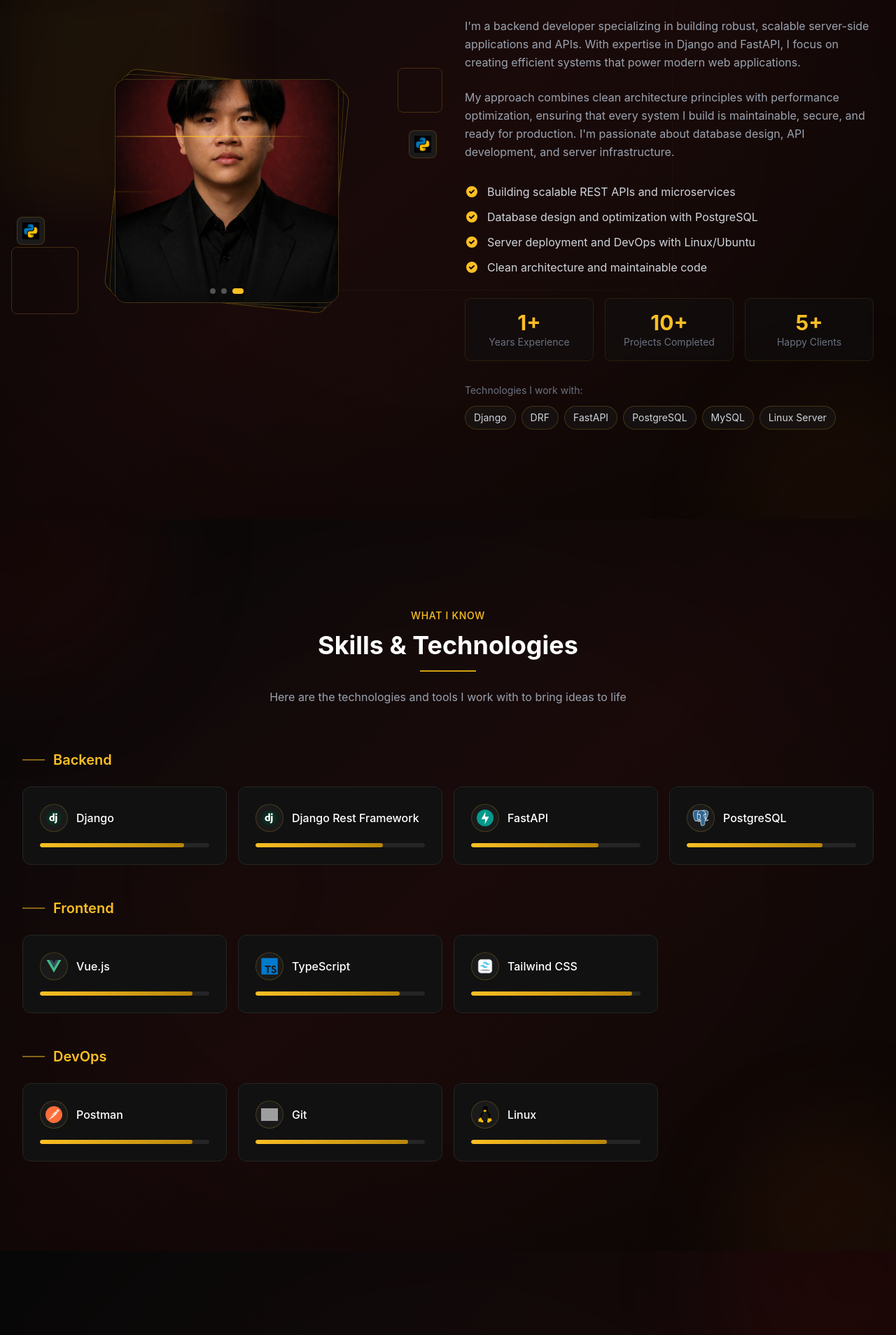
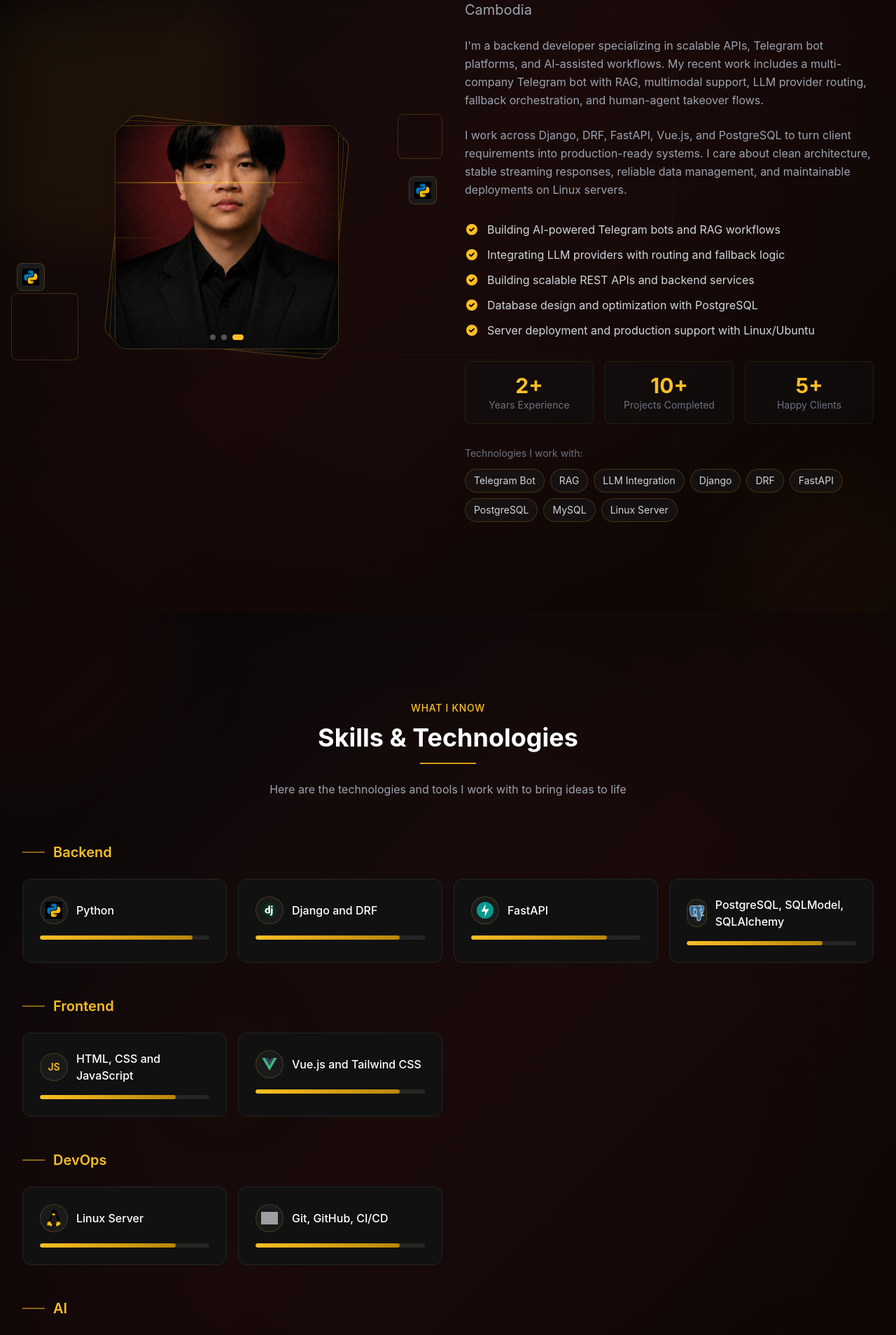
Before and after one commit to PuRakkk/my-portfolio, a Vue app: page / in a window 1280 px wide. Shown: the part 1150-3058 px from the top of the page at 70% size. Built offline with nearby package versions, Linux system fonts and the light colour scheme; grey boxes are pictures that could not be loaded.

Commit message:
2026 May updated

```diff
--- a/src/components/About.vue
+++ b/src/components/About.vue
@@ -2,19 +2,23 @@
 import { ref, onMounted, onUnmounted } from 'vue'
 
 const stats = [
-  { label: 'Years Experience', value: '1+' },
+  { label: 'Years Experience', value: '2+' },
   { label: 'Projects Completed', value: '10+' },
   { label: 'Happy Clients', value: '5+' },
 ]
 
 const highlights = [
-  'Building scalable REST APIs and microservices',
+  'Building AI-powered Telegram bots and RAG workflows',
+  'Integrating LLM providers with routing and fallback logic',
+  'Building scalable REST APIs and backend services',
   'Database design and optimization with PostgreSQL',
-  'Server deployment and DevOps with Linux/Ubuntu',
-  'Clean architecture and maintainable code',
+  'Server deployment and production support with Linux/Ubuntu',
 ]
 
 const technologies = [
+  { name: 'Telegram Bot', category: 'Bot Platform' },
+  { name: 'RAG', category: 'AI Workflow' },
+  { name: 'LLM Integration', category: 'AI Workflow' },
   { name: 'Django', category: 'Framework' },
   { name: 'DRF', category: 'Framework' },
   { name: 'FastAPI', category: 'Framework' },
@@ -169,16 +173,17 @@ onUnmounted(() => {
           <h3 class="text-2xl font-semibold text-white mb-2">
             I'm <span class="text-gold-400">Chon Sarak</span>,
           </h3>
-          <h4 class="text-xl text-gray-400 mb-6">a Backend Developer based in Cambodia</h4>
+          <h4 class="text-xl text-gray-400 mb-6">a Backend Developer building AI-powered systems in Cambodia</h4>
           <p class="text-gray-400 mb-6 leading-relaxed">
-            I'm a backend developer specializing in building robust, scalable server-side applications
-            and APIs. With expertise in Django and FastAPI, I focus on creating efficient systems
-            that power modern web applications.
+            I'm a backend developer specializing in scalable APIs, Telegram bot platforms, and
+            AI-assisted workflows. My recent work includes a multi-company Telegram bot with RAG,
+            multimodal support, LLM provider routing, fallback orchestration, and human-agent
+            takeover flows.
           </p>
           <p class="text-gray-400 mb-8 leading-relaxed">
-            My approach combines clean architecture principles with performance optimization,
-            ensuring that every system I build is maintainable, secure, and ready for production.
-            I'm passionate about database design, API development, and server infrastructure.
+            I work across Django, DRF, FastAPI, Vue.js, and PostgreSQL to turn client requirements
+            into production-ready systems. I care about clean architecture, stable streaming
+            responses, reliable data management, and maintainable deployments on Linux servers.
           </p>
 
           <!-- Highlights -->
--- a/src/components/Experience.vue
+++ b/src/components/Experience.vue
@@ -4,7 +4,11 @@ interface Experience {
   company: string
   role: string
   period: string
-  responsibilities: string[]
+  responsibilities?: string[]
+  projects?: {
+    name: string
+    responsibilities: string[]
+  }[]
 }
 
 const experiences: Experience[] = [
@@ -13,12 +17,26 @@ const experiences: Experience[] = [
     company: 'Freelancer',
     role: 'Backend Developer',
     period: '2025 - Present',
-    responsibilities: [
-      'Building web applications for clients',
-      'Developed Cainvite - an online platform for selling modern wedding invitation templates',
-      'Creating full-stack solutions using Django, DRF, and Vue.js',
-      'Designing and managing PostgreSQL databases',
-      'Providing ongoing maintenance and support for client projects',
+    projects: [
+      {
+        name: 'Telegram Bot with RAG',
+        responsibilities: [
+          'Built a multi-company AI Telegram bot platform with multimodal support, LLM fallback orchestration, and human-agent takeover workflows',
+          'Developed AI chatbot workflows for customer support, product recommendations, and FAQ handling',
+          'Integrated multiple LLM providers, including OpenAI, DeepSeek, and Gemini, with provider routing and fallback logic',
+          'Built progressive Telegram response streaming with safe stream ownership, cancellation handling, and improved message stability',
+          'Enhanced the admin dashboard with internal data management and chat visibility features',
+        ],
+      },
+      {
+        name: 'CaInvite',
+        responsibilities: [
+          'Built CaInvite, a platform for selling wedding invitation templates',
+          'Developed custom web applications for clients',
+          'Built full-stack solutions with Django, DRF, FastAPI, and Vue.js',
+          'Designed and maintained PostgreSQL databases',
+        ],
+      },
     ],
   },
   {
@@ -119,7 +137,7 @@ const experiences: Experience[] = [
                 </div>
 
                 <!-- Responsibilities -->
-                <ul class="space-y-2">
+                <ul v-if="exp.responsibilities" class="space-y-2">
                   <li
                     v-for="(resp, respIndex) in exp.responsibilities"
                     :key="respIndex"
@@ -131,6 +149,30 @@ const experiences: Experience[] = [
                     {{ resp }}
                   </li>
                 </ul>
+
+                <!-- Project groups -->
+                <div v-if="exp.projects" class="space-y-5">
+                  <div
+                    v-for="project in exp.projects"
+                    :key="project.name"
+                  >
+                    <h4 class="text-sm font-semibold text-white mb-2">
+                      Project: {{ project.name }}
+                    </h4>
+                    <ul class="space-y-2">
+                      <li
+                        v-for="(resp, respIndex) in project.responsibilities"
+                        :key="respIndex"
+                        class="flex items-start text-gray-400 text-sm"
+                      >
+                        <svg class="w-4 h-4 text-gold-400 mr-2 mt-0.5 flex-shrink-0" fill="currentColor" viewBox="0 0 20 20">
+                          <path fill-rule="evenodd" d="M10 18a8 8 0 100-16 8 8 0 000 16zm3.707-9.293a1 1 0 00-1.414-1.414L9 10.586 7.707 9.293a1 1 0 00-1.414 1.414l2 2a1 1 0 001.414 0l4-4z" clip-rule="evenodd" />
+                        </svg>
+                        {{ resp }}
+                      </li>
+                    </ul>
+                  </div>
+                </div>
               </div>
             </div>
           </div>
--- a/src/components/Projects.vue
+++ b/src/components/Projects.vue
@@ -18,7 +18,15 @@ const projects: Project[] = [
     tags: ['Django', 'DRF', 'PostgreSQL', 'Vue.js'],
     liveUrl: 'https://cainvite.com',
     githubUrl: '#',
-  }
+  },
+  {
+    id: 2,
+    title: 'Telegram RAG Assistant Bot',
+    description: 'A Telegram-based LLM portfolio assistant built from my Telegram bot with RAG project. The bot demonstrates retrieval-augmented AI chat, portfolio Q&A, and LLM-powered responses directly inside Telegram.',
+    image: 'chon-sarak',
+    tags: ['Telegram Bot', 'RAG', 'LLM', 'FastAPI'],
+    liveUrl: 'https://t.me/sarak_assistant_bot',
+  },
 ]
 </script>
 
@@ -55,12 +63,26 @@ const projects: Project[] = [
         >
           <div class="h-48 bg-gradient-to-br from-dark-700 to-dark-800 flex items-center justify-center relative overflow-hidden">
             <div class="absolute inset-0 bg-gold-400/5 opacity-0 group-hover:opacity-100 transition-opacity"></div>
-            <img
+            <div
               v-if="project.image === 'logo'"
-              src="@/assets/images/logo.webp"
-              :alt="project.title"
-              class="w-16 h-16 object-contain group-hover:scale-110 transition-transform duration-300"
-            />
+              class="w-16 h-16 rounded-full overflow-hidden border border-gold-400/30 bg-dark-900 flex items-center justify-center group-hover:scale-110 transition-transform duration-300"
+            >
+              <img
+                src="@/assets/images/logo.webp"
+                :alt="project.title"
+                class="w-10 h-10 object-contain"
+              />
+            </div>
+            <div
+              v-else-if="project.image === 'chon-sarak'"
+              class="w-16 h-16 rounded-full overflow-hidden border border-gold-400/30 bg-dark-900 group-hover:scale-110 transition-transform duration-300"
+            >
+              <img
+                src="@/assets/images/chon-sarak.png"
+                :alt="project.title"
+                class="w-full h-full object-cover object-[50%_32%] scale-[1.45]"
+              />
+            </div>
             <span v-else class="text-7xl group-hover:scale-110 transition-transform duration-300">
               {{ project.image }}
             </span>
@@ -70,7 +92,7 @@ const projects: Project[] = [
             <h3 class="text-xl font-semibold text-white mb-3 group-hover:text-gold-400 transition-colors">
               {{ project.title }}
             </h3>
-            <p class="text-gray-500 text-sm mb-4 line-clamp-2">
+            <p class="text-gray-500 text-sm mb-4">
               {{ project.description }}
             </p>
 
--- a/src/components/Skills.vue
+++ b/src/components/Skills.vue
@@ -8,19 +8,18 @@ interface Skill {
 }
 
 const skills: Skill[] = [
-  { name: 'Vue.js', image: 'vue', level: 90, category: 'Frontend' },
-  { name: 'TypeScript', image: 'typescript', level: 85, category: 'Frontend' },
-  { name: 'Tailwind CSS', image: 'tailwind', level: 95, category: 'Frontend' },
-  { name: 'Django', image: 'django', level: 85, category: 'Backend' },
-  { name: 'Django Rest Framework', image: 'drf', level: 75, category: 'Backend' },
-  { name: 'FastAPI', image: 'fastapi', level: 75, category: 'Backend' },
-  { name: 'PostgreSQL', image: 'postgresql', level: 80, category: 'Backend' },
-  { name: 'Postman', image: 'postman', level: 90, category: 'DevOps' },
-  { name: 'Git', image: 'git', level: 90, category: 'DevOps' },
-  { name: 'Linux', image: 'linux', level: 80, category: 'DevOps' },
+  { name: 'Python', image: 'python', level: 90, category: 'Backend' },
+  { name: 'Django and DRF', image: 'django', level: 85, category: 'Backend' },
+  { name: 'FastAPI', image: 'fastapi', level: 80, category: 'Backend' },
+  { name: 'PostgreSQL, SQLModel, SQLAlchemy', image: 'postgresql', level: 80, category: 'Backend' },
+  { name: 'HTML, CSS and JavaScript', icon: 'JS', level: 80, category: 'Frontend' },
+  { name: 'Vue.js and Tailwind CSS', image: 'vue', level: 85, category: 'Frontend' },
+  { name: 'Linux Server', image: 'linux', level: 80, category: 'DevOps' },
+  { name: 'Git, GitHub, CI/CD', image: 'git', level: 85, category: 'DevOps' },
+  { name: 'LLM Integration', icon: 'AI', level: 80, category: 'AI' },
 ]
 
-const categories = ['Backend', 'Frontend', 'DevOps']
+const categories = ['Backend', 'Frontend', 'DevOps', 'AI']
 </script>
 
 <template>
@@ -62,7 +61,17 @@ const categories = ['Backend', 'Frontend', 'DevOps']
             >
               <div class="flex items-center mb-4">
                 <div
-                  v-if="skill.image === 'vue'"
+                  v-if="skill.image === 'python'"
+                  class="w-10 h-10 rounded-full bg-dark-700 border border-gold-400/20 flex items-center justify-center mr-3 flex-shrink-0"
+                >
+                  <img
+                    src="@/assets/images/python.png"
+                    :alt="skill.name"
+                    class="w-6 h-6 object-contain"
+                  />
+                </div>
+                <div
+                  v-else-if="skill.image === 'vue'"
                   class="w-10 h-10 rounded-full bg-dark-700 border border-gold-400/20 flex items-center justify-center mr-3"
                 >
                   <img
@@ -161,7 +170,12 @@ const categories = ['Backend', 'Frontend', 'DevOps']
                     class="w-6 h-6 object-contain"
                   />
                 </div>
-                <span v-else class="text-3xl mr-3">{{ skill.icon }}</span>
+                <span
+                  v-else
+                  class="w-10 h-10 rounded-full bg-dark-700 border border-gold-400/20 flex items-center justify-center mr-3 flex-shrink-0 text-sm font-semibold text-gold-400"
+                >
+                  {{ skill.icon }}
+                </span>
                 <span class="text-white font-medium">{{ skill.name }}</span>
               </div>
               <div class="relative">
```
Also changed, not shown: tailwind.config.js (line endings or trailing spaces), 1 other file (tests, documents, lock files or other folders).
